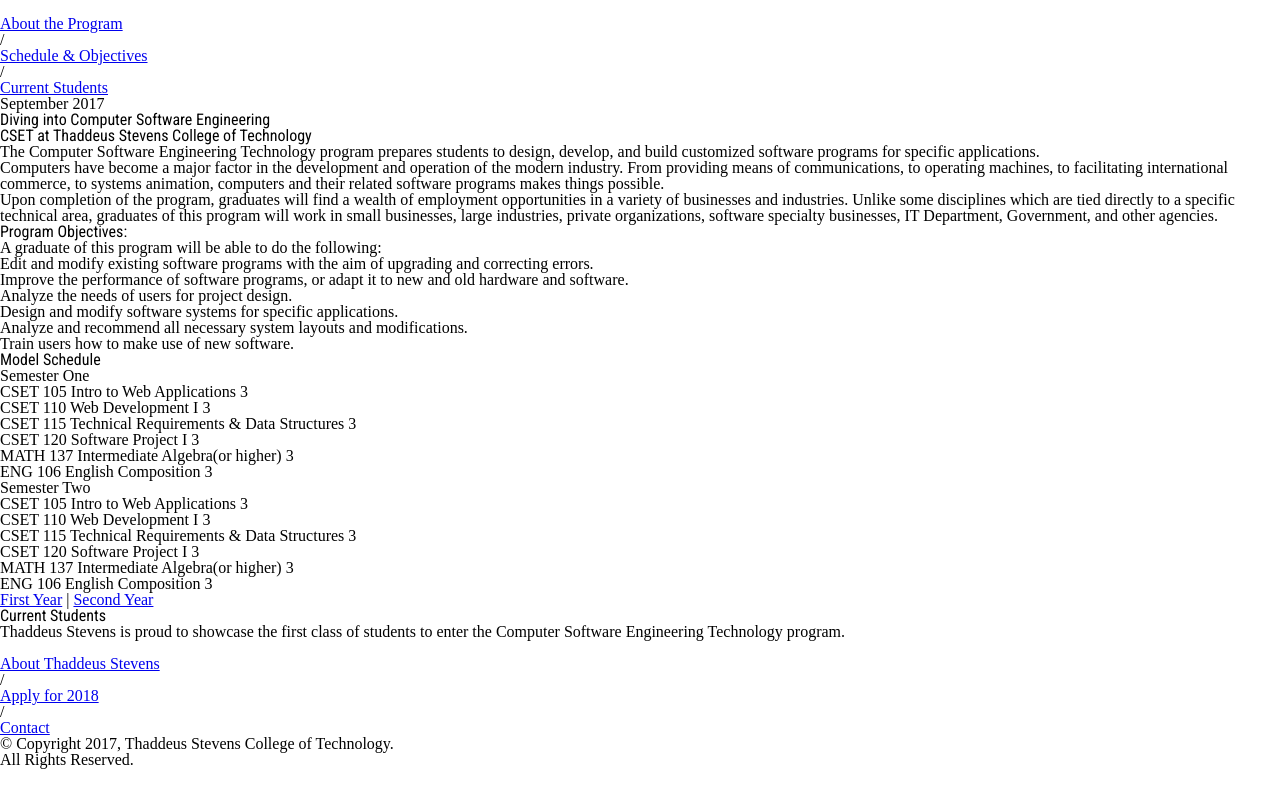
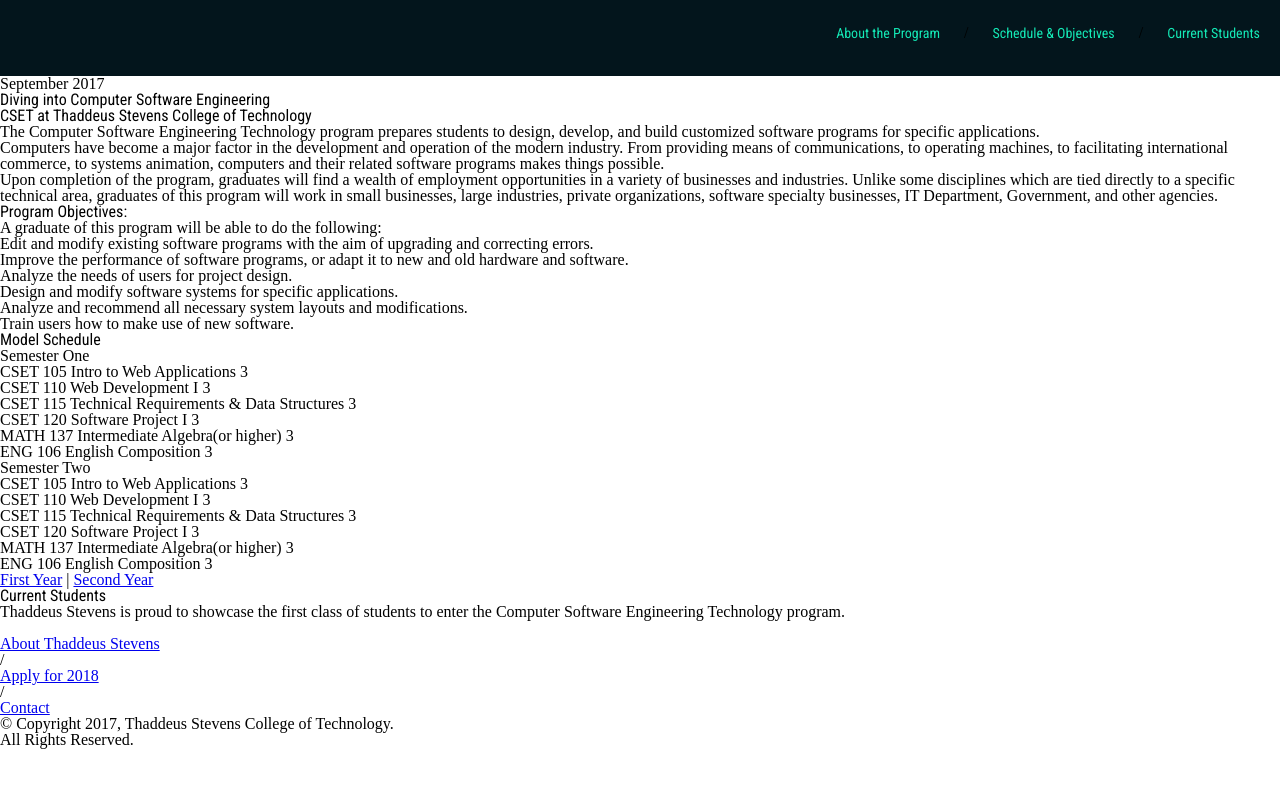
Before and after one commit to brisayswhaat/cset-page, a plain HTML site: page index.html in a window 1280 px wide. Drawn offline with Linux system fonts and the light colour scheme.

Commit message:
applied classes, styled header.

```diff
--- a/index.html
+++ b/index.html
@@ -7,21 +7,21 @@
     <link href="https://fonts.googleapis.com/css?family=Roboto+Condensed:400,700|Roboto+Mono" rel="stylesheet">
   </head>
   <body>
-    <header>
-      <img src="">
+    <header class="site-header">
+      <img class="logo" src="">
 
-      <nav>
-        <ul>
+      <nav class="header-nav">
+        <ul class="nav-links">
           <li>
-            <a href="#about-the-program">About the Program</a>
+            <a href="#about-the-program" class="nav-link">About the Program</a>
           </li>
           <span>/</span>
           <li>
-            <a href="#schedule-and-objectives">Schedule &amp; Objectives</a>
+            <a href="#schedule-and-objectives" class="nav-link">Schedule &amp; Objectives</a>
           </li>
           <span>/</span>
           <li>
-            <a href="#current-students">Current Students</a>
+            <a href="#current-students" class="nav-link">Current Students</a>
           </li>
         </ul>
       </nav>
--- a/style.css
+++ b/style.css
@@ -51,6 +51,7 @@
   font-family: 'Roboto Condensed', sans-serif;
 }
 
+/* Fonts */
 .mono {
   font-family: 'Roboto Mono', monospace;
 }
@@ -58,3 +59,36 @@
 .copy {
   font-family: 'Georgia', serif;
 }
+
+/* Header */
+.site-header {
+	background-color: #03151c;
+	height: 76px;
+}
+
+.logo {
+	display:inline-block;
+	float: left;
+}
+
+.header-nav {
+	display:inline-block;
+	float: right;
+}
+
+.nav-links li {
+	display: inline-block;
+	padding: 25px 20px;
+}
+
+.nav-link {
+	font-family: 'Roboto Condensed', sans-serif;
+	font-size: 14px;
+	color: #14e9b6;
+	text-decoration: none;
+}
+
+.nav-link:hover {
+	text-decoration: underline;
+	color: white;
+}
```
